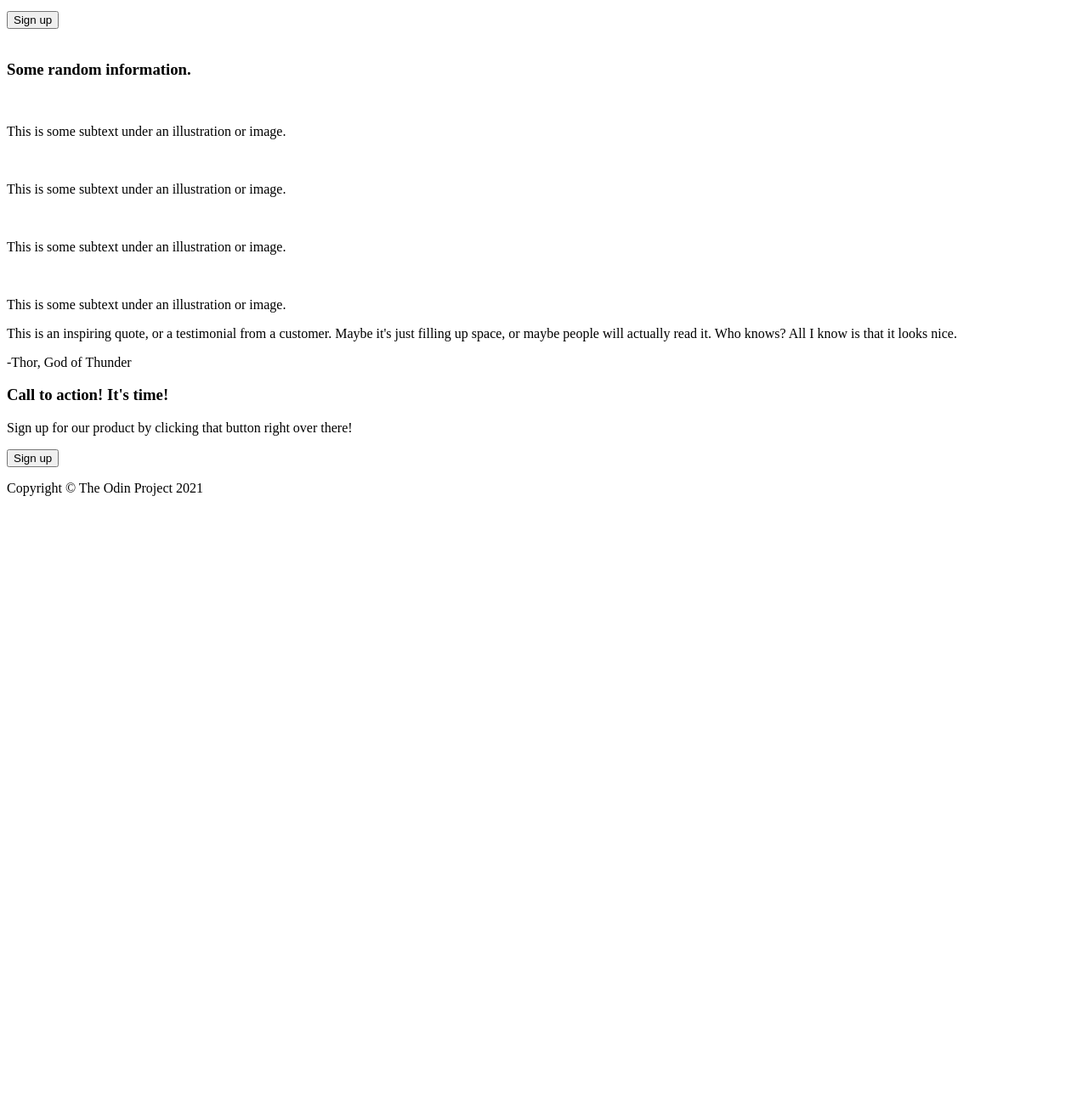
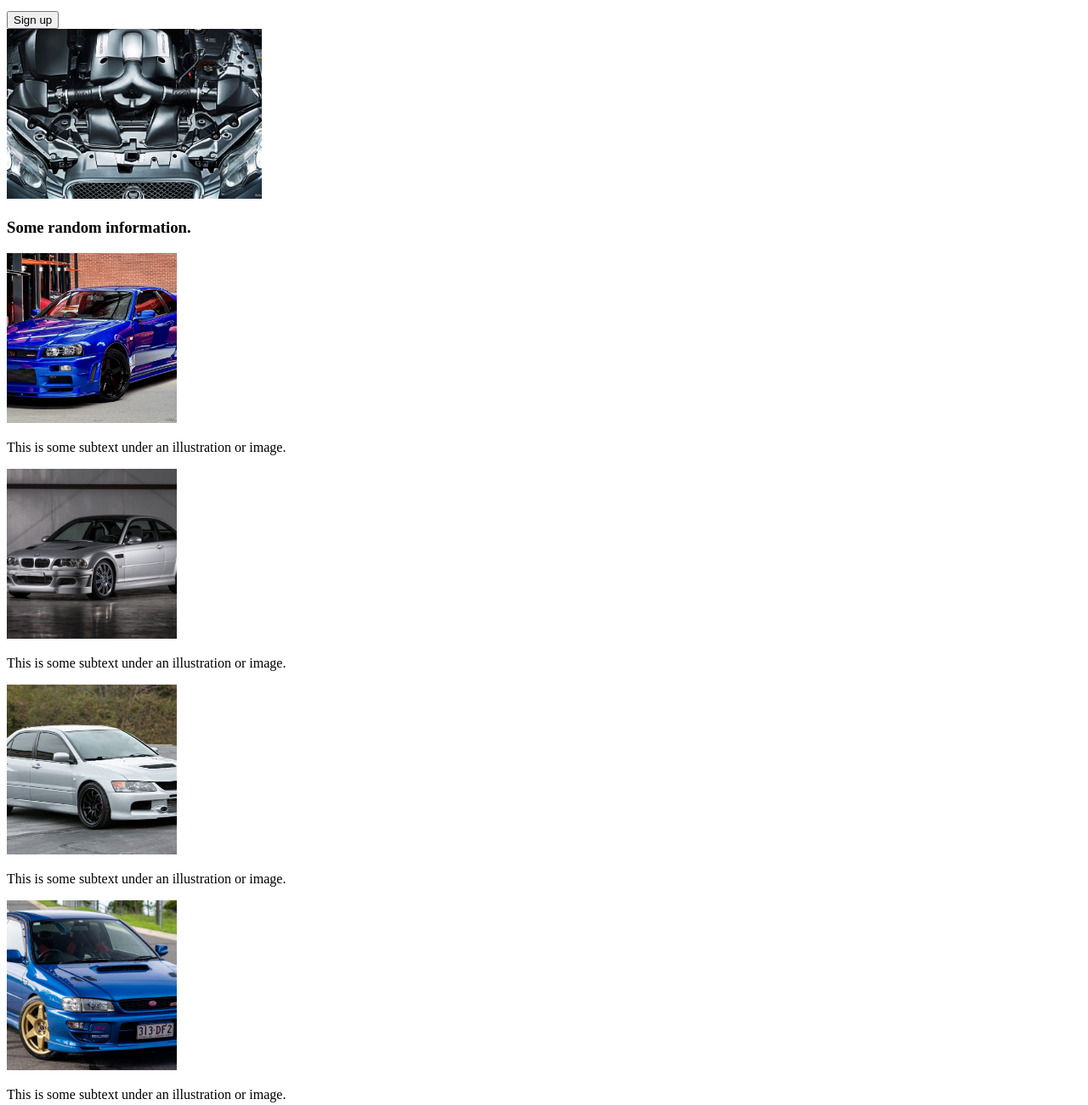
Before and after one commit to fthimus/foundations-landing-page, a plain HTML site: page index.html in a window 1280 px wide. Shown: the part 201-1502 px from the top of the page at 85% size. Before the commit the page ends 801 px from the top, so only its background shows below. Drawn offline with Linux system fonts and the light colour scheme.

Commit message:
Add images to html

```diff
--- a/index.html
+++ b/index.html
@@ -22,26 +22,26 @@
             <button>Sign up</button>
         </article>
         <section>
-            <img src="" alt="">
+            <img src="./images/car-engines.jpg" alt="car engine image">
         </section>
     </header>
     <main>
         <section class="random-info">
             <h3>Some random information.</h3>
             <article>
-                <img src="" alt="">
+                <img src="./images/1999_nissan_skyline-gt-r.jpeg" alt="Nissan Skyline GTR image">
                 <p>This is some subtext under an illustration or image.</p>
             </article>
             <article>
-                <img src="" alt="">
+                <img src="./images/2002_BMW_M3GTR.jpg" alt="BMW M3 GTR image">
                 <p>This is some subtext under an illustration or image.</p>
             </article>
             <article>
-                <img src="" alt="">
+                <img src="./images/lancer-evo.jpg" alt="Mitsubishi Lancer Evo image">
                 <p>This is some subtext under an illustration or image.</p>
             </article>
             <article>
-                <img src="" alt="">
+                <img src="./images/subaru-impreza-wrx-type-r.jpg" alt="Subaru Impreza WRX Type R image">
                 <p>This is some subtext under an illustration or image.</p>
             </article>
         </section>
--- a/style.css
+++ b/style.css
@@ -0,0 +1,14 @@
+img {
+    object-fit: cover;
+    object-position: center;
+}
+
+header>section>img {
+    width: 300px;
+    height: 200px;
+}
+
+.random-info>article>img {
+    width: 200px;
+    height: 200px;
+}
```
Also changed, not shown: images/1999_nissan_skyline-gt-r.jpeg (added), images/2002_BMW_M3GTR.jpg (added), images/car-engines.jpg (added), images/lancer-evo.jpg (added), images/subaru-impreza-wrx-type-r.jpg (added).
